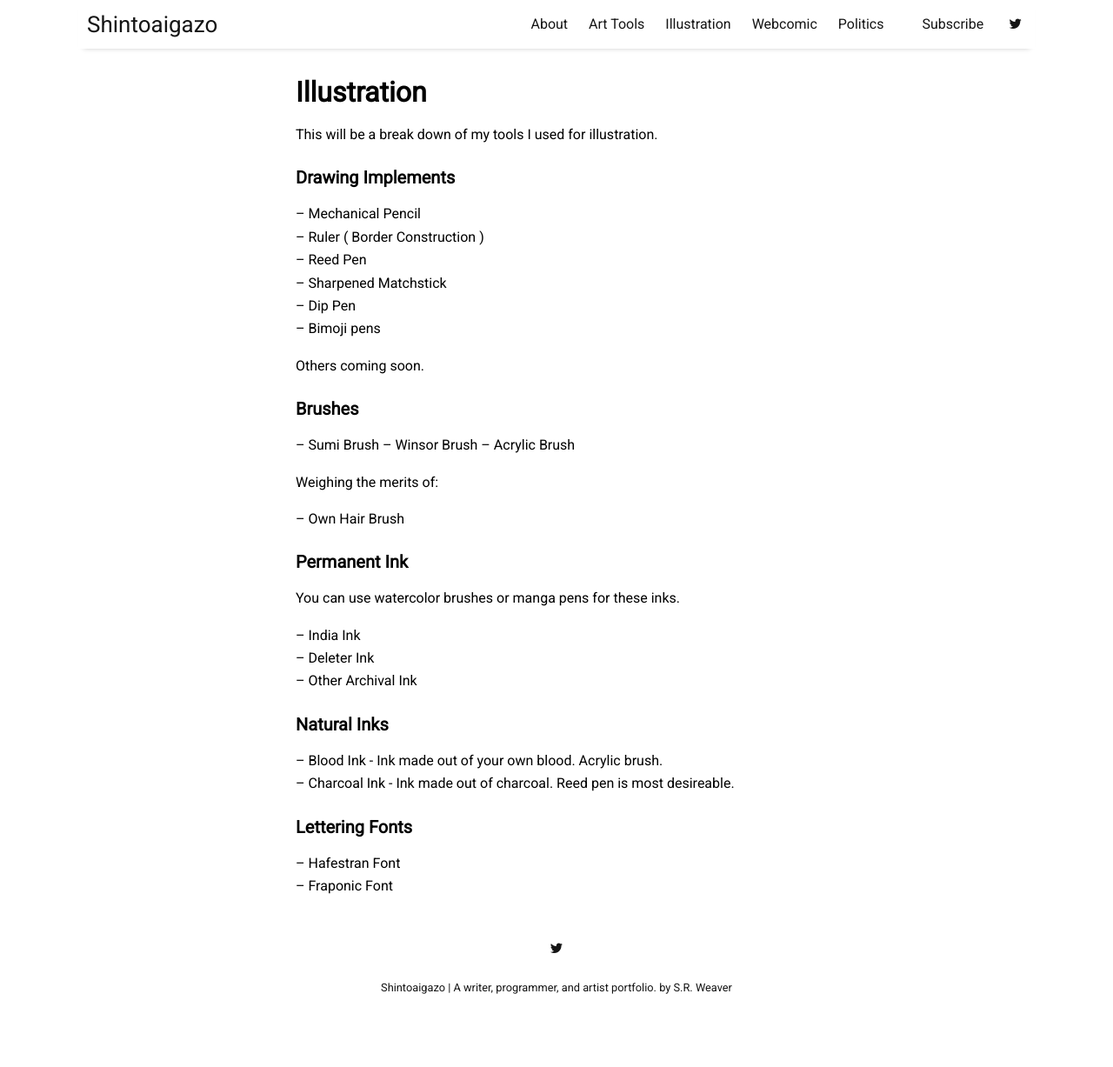
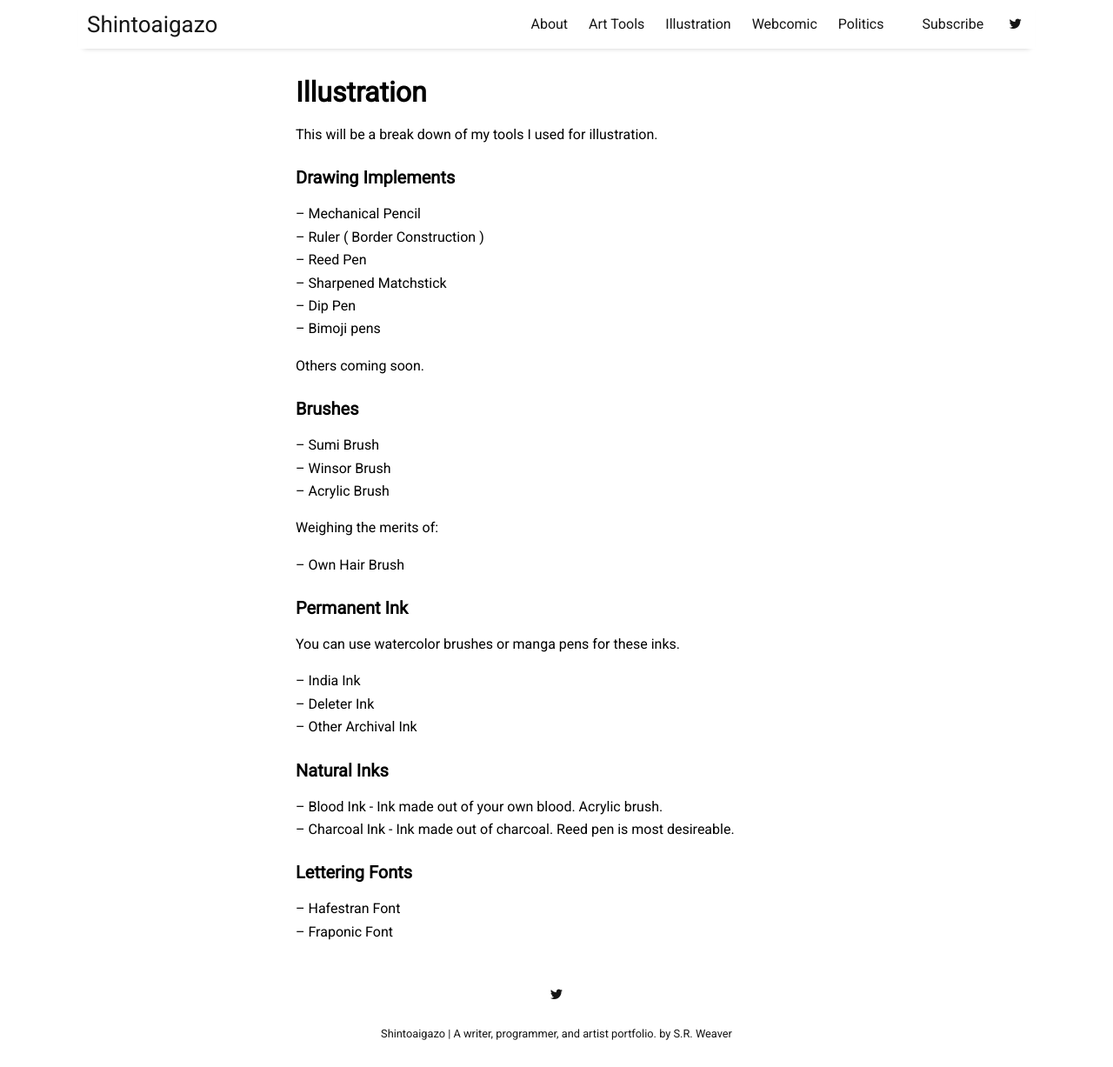
Before and after one commit to LWFlouisa/Portfolio, a Jekyll site: the page built from pages/arttools.md, in a window 1280 px wide and 1227 px high. Shown: the whole window at 87% size. Built offline with Jekyll 4.4.1, drawn with Linux system fonts in a browser that asks for light colours; nearby versions of some CDN libraries.

```diff
--- a/pages/arttools.md
+++ b/pages/arttools.md
@@ -16,9 +16,9 @@ This will be a break down of my tools I used for illustration.
 Others coming soon.
 
 ### Brushes
--- Sumi Brush
--- Winsor Brush
--- Acrylic Brush
+-- Sumi Brush<br />
+-- Winsor Brush<br />
+-- Acrylic Brush<br />
 
 Weighing the merits of:
 
```
